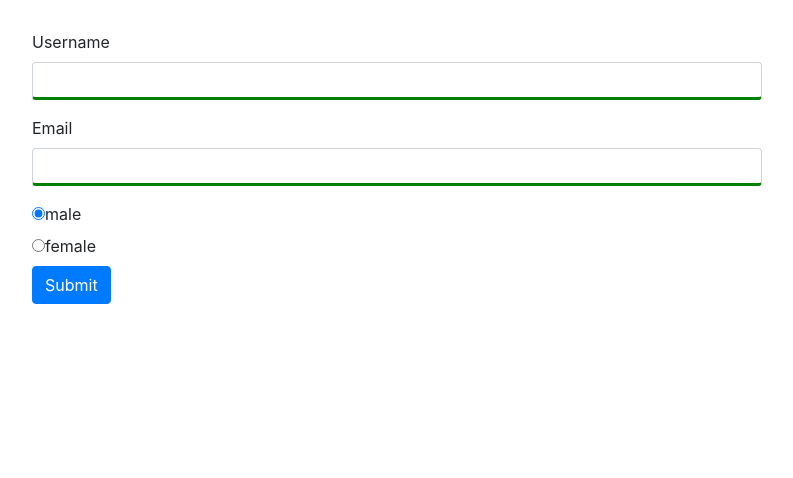
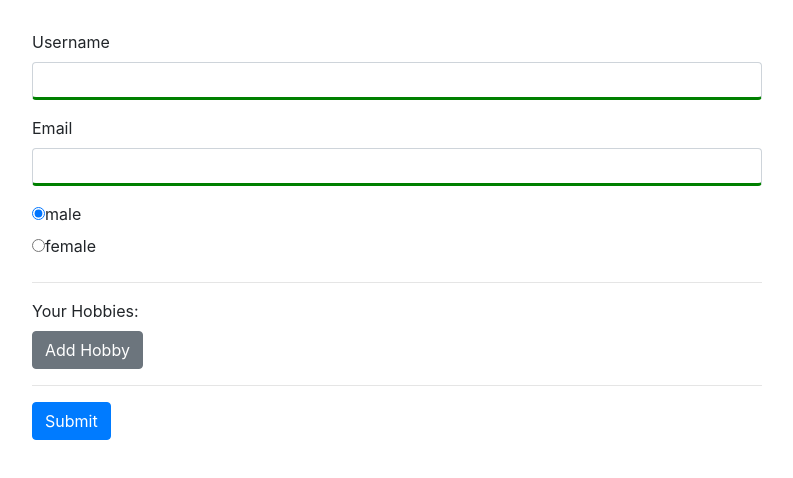
Before and after one commit to ArielPrez/forms-reactive-start, an Angular app: page / in a window 1280 px wide. Shown: the top 478 px of the page, without its empty margins (53-846 px from the left). Built offline with nearby package versions, Linux system fonts and the light colour scheme.

Commit message:
Arrays of Form Controls (FormArray)

```diff
--- a/src/app/app.component.html
+++ b/src/app/app.component.html
@@ -40,6 +40,24 @@
           </label>
         </div>
 
+        <hr>
+        <div formArrayName="hobbies">
+          <label for="hobbies">
+            Your Hobbies:
+          </label>
+          <br>
+          <div class="form-group"
+              *ngFor="let hobby of hobbies.controls; let i = index">
+              <input type="text" class="form-control" [formControlName]="i">
+          </div>
+          <button class="btn btn-secondary"
+                type="button"
+                (click)="onAddHobby()">
+            Add Hobby
+          </button>
+        </div>
+        <hr>
+
         <span class="help-block"
             *ngIf="!signUpForm.valid && signUpForm.touched">
           Please enter valid data.
--- a/src/app/app.component.ts
+++ b/src/app/app.component.ts
@@ -1,5 +1,5 @@
 import { Component, OnInit } from '@angular/core';
-import { FormControl, FormControlName, FormGroup, Validators } from '@angular/forms';
+import { FormArray, FormControl, FormControlName, FormGroup, Validators } from '@angular/forms';
 
 @Component({
   selector: 'app-root',
@@ -9,7 +9,7 @@ import { FormControl, FormControlName, FormGroup, Validators } from '@angular/fo
 export class AppComponent implements OnInit {
 
   genders = ['male', 'female'];
-  signUpForm : FormGroup;
+  signUpForm: FormGroup;
 
   ngOnInit() {
     this.signUpForm = new FormGroup({
@@ -17,7 +17,8 @@ export class AppComponent implements OnInit {
         'username' : new FormControl (null, Validators.required),
         'email' : new FormControl (null, [Validators.required, Validators.email])
       }),
-      'gender' : new FormControl ('male')
+      'gender' : new FormControl ('male'),
+      'hobbies' : new FormArray ([])
     });
   }
 
@@ -25,4 +26,12 @@ export class AppComponent implements OnInit {
     console.log(this.signUpForm.value);
   }
 
+  onAddHobby() {
+    const control = new FormControl(null, Validators.required);
+    this.hobbies.push(control);
+  }
+
+  get hobbies() {
+    return this.signUpForm.get('hobbies') as FormArray;
+  }
 }
```
